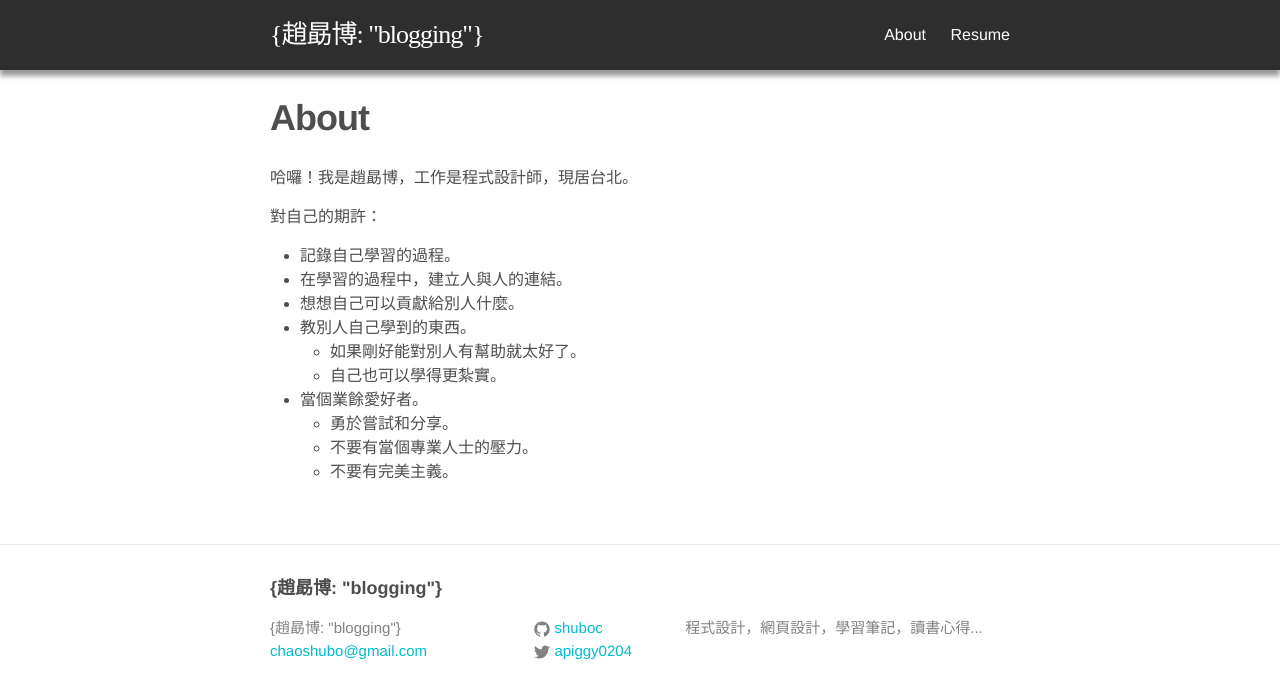
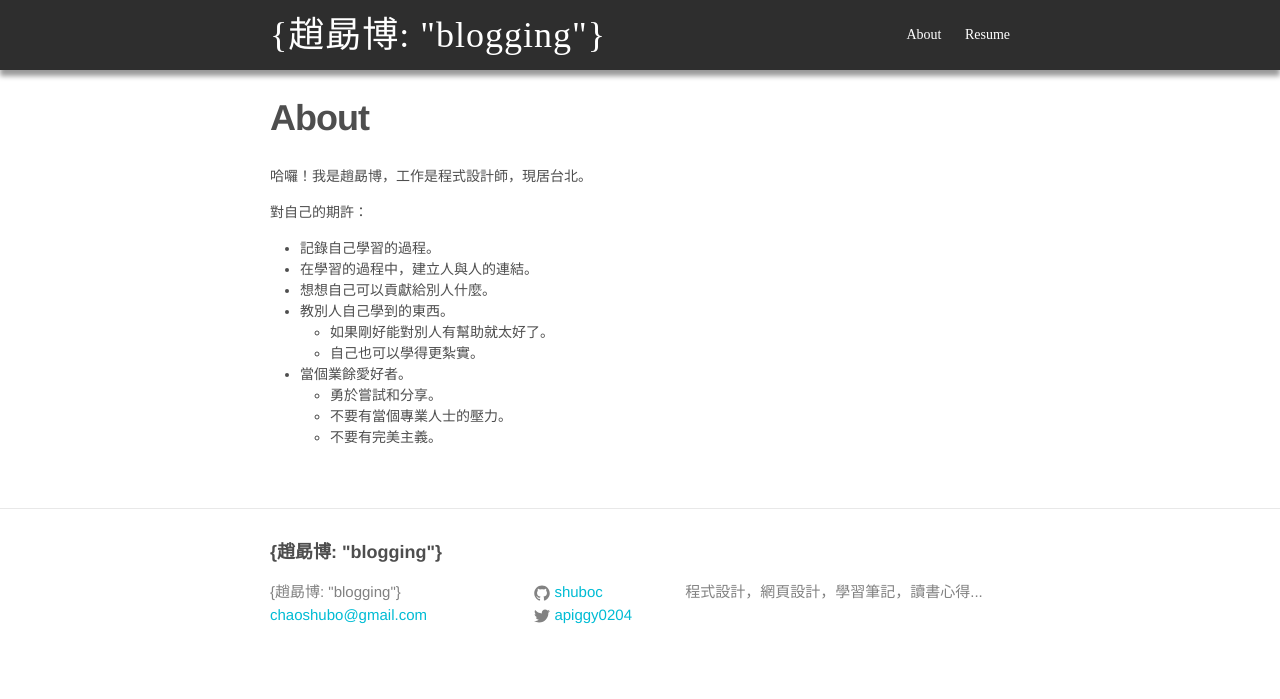
Before and after one commit to shuboc/shuboc.github.io, a Jekyll site: the page built from about.md, in a window 1280 px wide. Shown: the top 699 px of the page. Built offline with Jekyll 4.4.1, drawn with Linux system fonts in a browser that asks for light colours; some web fonts are replaced.

Commit message:
Change title to a more fancy font

```diff
--- a/_includes/head.html
+++ b/_includes/head.html
@@ -7,9 +7,7 @@
   <meta name="description" content="{% if page.excerpt %}{{ page.excerpt | strip_html | strip_newlines | truncate: 160 }}{% else %}{{ site.description }}{% endif %}">
 
   <link rel="stylesheet" href="{{ "/css/main.css" | prepend: site.baseurl }}">
-  <!-- <link href='https://fonts.googleapis.com/css?family=Open+Sans' rel='stylesheet' type='text/css'> -->
-  <link href='https://fonts.googleapis.com/css?family=Montserrat:700' rel='stylesheet' type='text/css'>
-  <link href='https://fonts.googleapis.com/css?family=Lato' rel='stylesheet' type='text/css'>
+  <link href='https://fonts.googleapis.com/css?family=Fredericka+the+Great' rel='stylesheet' type='text/css'>
   <link rel="canonical" href="{{ page.url | replace:'index.html','' | prepend: site.baseurl | prepend: site.url }}">
   <link rel="alternate" type="application/rss+xml" title="{{ site.title }}" href="{{ "/feed.xml" | prepend: site.baseurl | prepend: site.url }}">
 
--- a/_sass/_base.scss
+++ b/_sass/_base.scss
@@ -93,10 +93,6 @@
 a {
     color: $link-color;
     text-decoration: none;
-
-    &:hover {
-        text-decoration: underline;
-    }
 }
 
 
--- a/_sass/_layout.scss
+++ b/_sass/_layout.scss
@@ -14,10 +14,10 @@
 
 .site-title {
     color: $header-text-color;
-    font-size: 26px;
-    font-weight: 300;
+    font-size: 36px;
+    font-weight: normal;
     line-height: $header-height;
-    letter-spacing: -1px;
+    letter-spacing: 1px;
     margin-bottom: 0;
     float: left;
     font-family: $header-font-family;
@@ -26,6 +26,7 @@
 .site-nav {
     float: right;
     line-height: $header-height;
+    font-family: $header-font-family;
 
     .menu-icon {
         display: none;
@@ -183,6 +184,10 @@
     margin-left: 0;
     list-style: none;
 
+    h1, h2, h3, h4, h5, h6 {
+        margin-bottom: 5px;
+    }
+
     > li {
         margin-bottom: $spacing-unit;
         background-color: $background-color;
@@ -190,8 +195,8 @@
 }
 
 .post-meta {
-    font-size: $small-font-size;
     color: $grey-color;
+    font-family: $meta-font-family;
 }
 
 .post-link {
--- a/css/main.scss
+++ b/css/main.scss
@@ -7,13 +7,15 @@
 
 // Our variables
 $base-font-family: Helvetica, Arial, 'source-han-sans-traditional', sans-serif;
-$base-font-size:   16px;
+$base-font-size:   14px;
 $base-font-weight: 400;
 $small-font-size:  $base-font-size * 0.875;
 $base-line-height: 1.5;
 
-$header-font-family: 'Luckiest Guy', cursive;
+$header-font-family: 'Fredericka the Great', cursive;
 $header-text-color: #fff;
+
+$meta-font-family: $header-font-family;
 
 $spacing-unit:     30px;
 
```
Also changed, not shown: index.html (+2 -6 lines).
